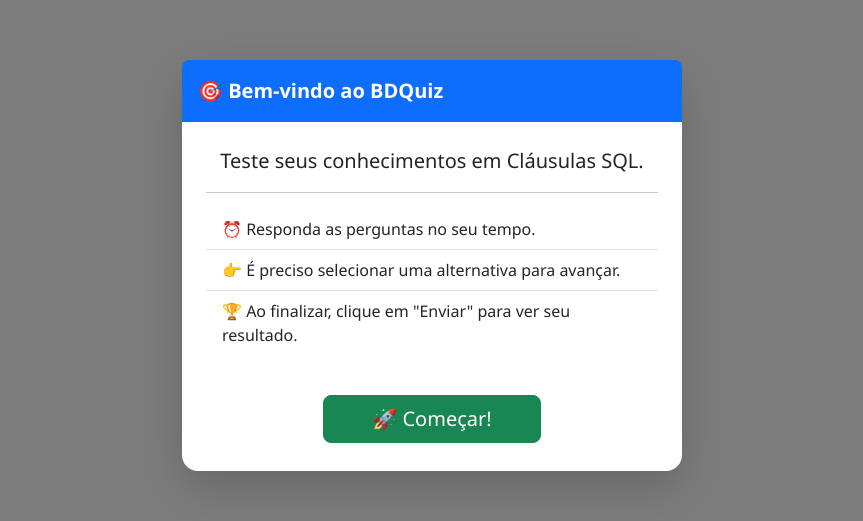
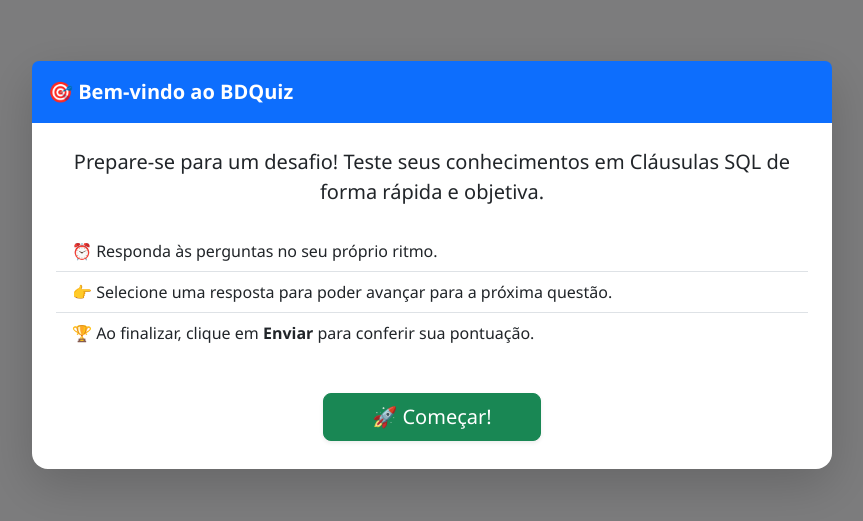
Before and after one commit to angelosilvanno/BDQuiz, a website built with Vite: page index.html in a window 1280 px wide. Shown: the part 135-656 px from the top of the page, without its empty margins (208-1071 px from the left). Built offline with nearby package versions, Linux system fonts and the light colour scheme.

Commit message:
feat: atualizar o modal de instruções com melhorias na estrutura e no texto

```diff
--- a/index.html
+++ b/index.html
@@ -13,7 +13,7 @@
 <body>
   <div id="app"></div>
 
-  <!-- Modal de instruções (versão simplificada com emojis) -->
+  <!-- Modal de instruções (versão maior e refinada) -->
   <div
     class="modal fade"
     id="startModal"
@@ -23,7 +23,7 @@
     data-bs-backdrop="static"
     data-bs-keyboard="false"
   >
-    <div class="modal-dialog modal-dialog-centered">
+    <div class="modal-dialog modal-dialog-centered modal-lg">
       <div class="modal-content shadow-lg rounded-4 border-0">
         <div class="modal-header bg-primary text-white border-0">
           <h5 class="modal-title fw-bold" id="startModalLabel">
@@ -31,26 +31,26 @@
           </h5>
         </div>
         <div class="modal-body p-4">
-          <p class="fs-5 text-center">
-            Teste seus conhecimentos em Cláusulas SQL.
+          <p class="fs-5 text-center mb-4">
+            Prepare-se para um desafio! Teste seus conhecimentos em Cláusulas SQL de forma rápida e objetiva.
           </p>
-          <hr class="my-3">
+
           <ul class="list-group list-group-flush fs-6">
-            <li class="list-group-item">
-              ⏰ Responda as perguntas no seu tempo.
+            <li class="list-group-item py-2">
+              ⏰ Responda às perguntas no seu próprio ritmo.
             </li>
-            <li class="list-group-item">
-              👉 É preciso selecionar uma alternativa para avançar.
+            <li class="list-group-item py-2">
+              👉 Selecione uma resposta para poder avançar para a próxima questão.
             </li>
-            <li class="list-group-item">
-              🏆 Ao finalizar, clique em "Enviar" para ver seu resultado.
+            <li class="list-group-item py-2">
+              🏆 Ao finalizar, clique em <strong>Enviar</strong> para conferir sua pontuação.
             </li>
           </ul>
         </div>
         <div class="modal-footer border-0 justify-content-center pb-4">
           <button
             type="button"
-            class="btn btn-success btn-lg px-5"
+            class="btn btn-success btn-lg px-5 shadow-sm"
             id="start-btn"
           >
             🚀 Começar!
```
